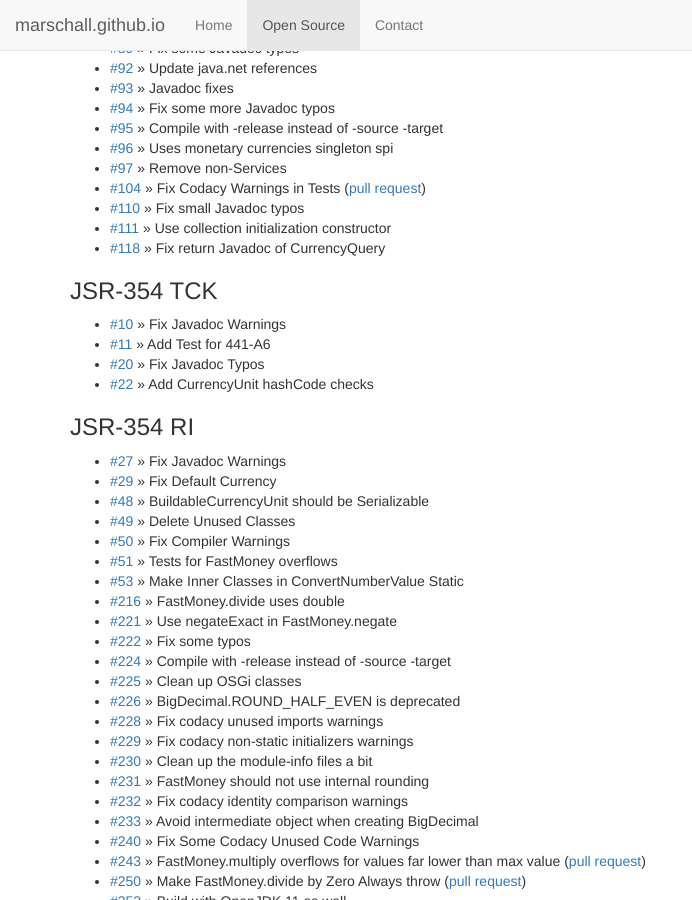
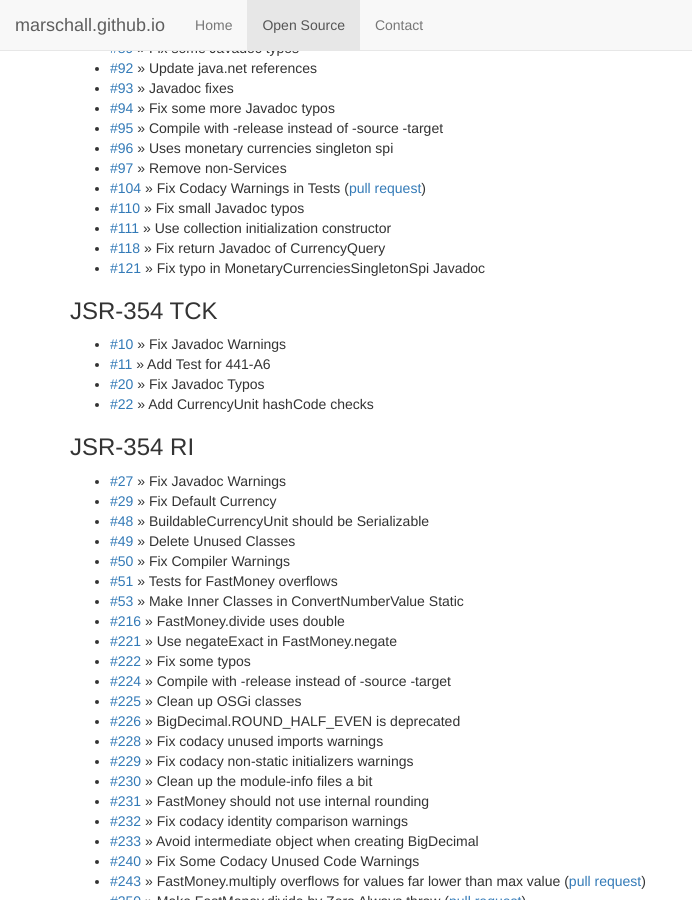
Before and after one commit to marschall/marschall.github.com, a Jekyll site: the page built from open-source.html, in a window 1280 px wide and 900 px high, scrolled down 7854 px. Shown: the whole window, without its empty margins (0-692 px from the left). Built offline with Jekyll 4.4.1, drawn with Linux system fonts in a browser that asks for light colours.

Commit message:
add jsr-354 api #121

```diff
--- a/open-source.html
+++ b/open-source.html
@@ -463,6 +463,7 @@ https://issues.apache.org/jira/browse/TOMEE-913
   <li><a href="https://github.com/JavaMoney/jsr354-api/pull/110">#110</a> &raquo; Fix small Javadoc typos</li>
   <li><a href="https://github.com/JavaMoney/jsr354-api/pull/111">#111</a> &raquo; Use collection initialization constructor</li>
   <li><a href="https://github.com/JavaMoney/jsr354-api/pull/118">#118</a> &raquo; Fix return Javadoc of CurrencyQuery</li>
+  <li><a href="https://github.com/JavaMoney/jsr354-api/pull/121">#121</a> &raquo; Fix typo in MonetaryCurrenciesSingletonSpi Javadoc</li>
 </ul>
 <h3>JSR-354 TCK</h3>
 <ul>
```
